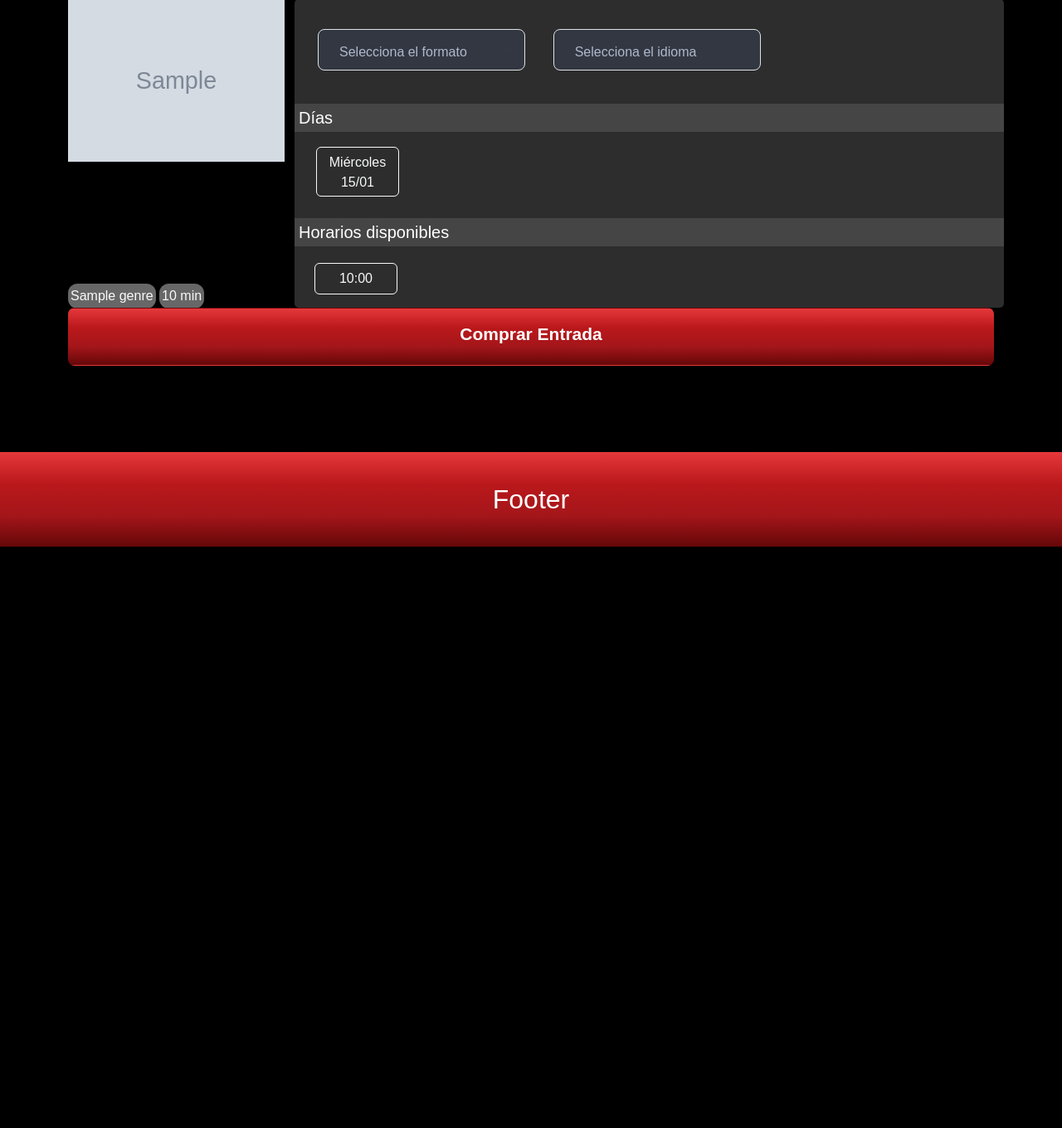
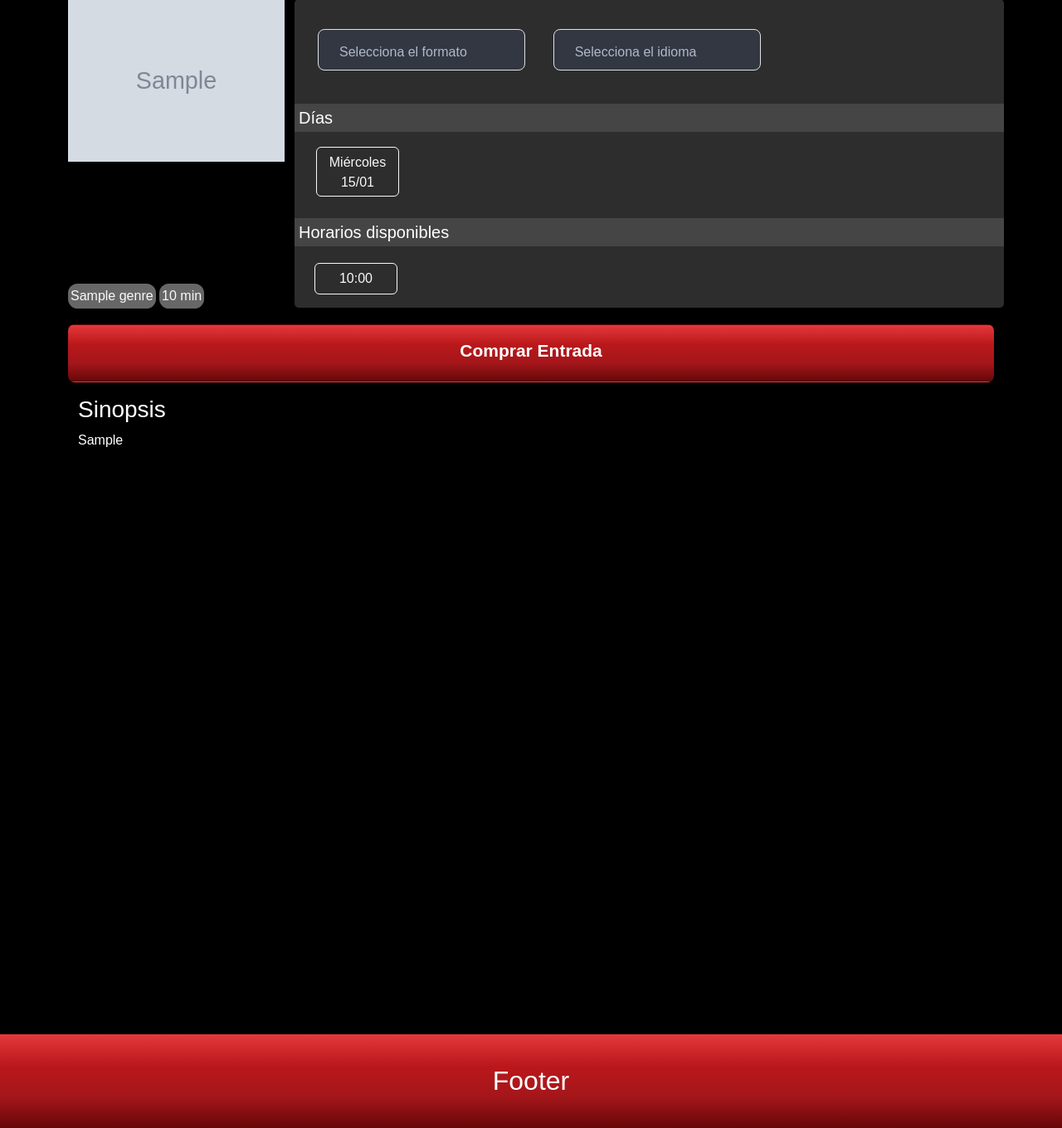
Before and after one commit to Zadios/CinemaSystem, a Django app: page /horarios/1/ in a window 1280 px wide. Shown: the part 305-1665 px from the top of the page at 83% size. Before the commit the page ends 964 px from the top, so only its background shows below. Run offline with Django 5.2, Linux system fonts and the light colour scheme; tables that the repository leaves empty hold one stand-in row (values such as "Sample post"); grey boxes marked "Sample" are stand-in pictures.

Commit message:
Tráiler y sinopsis añadidos en horarios.html

```diff
--- a/Applications/Showtime/templates/Showtime/horarios.html
+++ b/Applications/Showtime/templates/Showtime/horarios.html
@@ -27,7 +27,7 @@
     <div class="row">
         <div class="col-md-3 col-sm-3">
             <div class="image-container centrar">
-                <img src="{{ film.image.url }}" class="img-fluid" alt="Imagen portada">
+                <img src="{{ film.image.url }}" class="img-fluid img-poster" alt="Imagen portada">
             </div>
             <div class="text-container my-2">
                 {% for genre in film.genres.all %}
@@ -105,6 +105,23 @@
     </div>
 </div>
 
+<!-- Sinopsis -->
+<div class="container">
+    <section>
+        <h3>Sinopsis</h3>
+        <p>{{ film.synopsis }}</p>
+    </section>
+</div>
+
+ <!-- Trailer de youtube -->
+ <div class="container">
+    <div class="row">
+        <div class="col">
+            <div id="video-container" class=" centrar embed-responsive embed-responsive-16by9" data-video-link="{{ film.trailer_link }}"></div>
+        </div>
+    </div>
+</div>
+
 {% block scripts %}
 <script src="{% static 'JS/compra.js' %}"></script>
 {% endblock %}
--- a/static/JS/compra.js
+++ b/static/JS/compra.js
@@ -77,3 +77,31 @@ document.addEventListener('DOMContentLoaded', function() {
         }
     });
 });
+
+// Video de YouTube
+// Obtén el enlace completo del video desde el atributo de datos en el contenedor
+const videoContainer = document.getElementById('video-container');
+const videoLink = videoContainer.getAttribute('data-video-link');
+
+// Función para extraer el ID del video de un enlace de YouTube
+function extractYouTubeID(url) {
+    const regex = /(?:youtube\.com\/(?:[^\/\n\s]+\/\S+\/|(?:v|e(?:mbed)?)\/|\S*?[?&]v=)|youtu\.be\/)([a-zA-Z0-9_-]{11})/;
+    const match = url.match(regex);
+    return match ? match[1] : null;
+}
+
+const videoId = extractYouTubeID(videoLink);
+
+// Crear el iframe solo si hay un ID de video válido
+if (videoId) {
+    const iframe = document.createElement('iframe');
+    iframe.className = 'embed-responsive-item';
+    iframe.src = `https://www.youtube.com/embed/${videoId}`;
+    iframe.frameBorder = '0';
+    iframe.allow = 'accelerometer; autoplay; clipboard-write; encrypted-media; gyroscope';
+    iframe.allowFullscreen = true;
+
+    videoContainer.appendChild(iframe);
+} else {
+    console.error('No se encontró un ID de video válido en el enlace proporcionado.');
+}
--- a/static/styles/comprar.css
+++ b/static/styles/comprar.css
@@ -70,6 +70,7 @@ h5{
     height: 70px;
     padding: 8px 28px;
     border-radius: 8px;
+    margin-top: 20px;
 }
 
 /*contenedor boton*/
--- a/static/styles/styles.css
+++ b/static/styles/styles.css
@@ -23,7 +23,6 @@
 }
 
 .tarjeta {
-    aspect-ratio: 54 / 40;
     background-color: #424242;
     display: flex;
     width: calc(50% - 10px); /* Ocupa la mitad del ancho del contenedor, con espacio entre tarjetas */
@@ -35,6 +34,7 @@
 }
 
 .tarjeta-img {
+    aspect-ratio: 27 / 40;
     width: 50%; /* La imagen ocupa el 50% de la tarjeta */
     height: 100%;
     object-fit: cover; /* Mantiene la proporción de la imagen */
```
